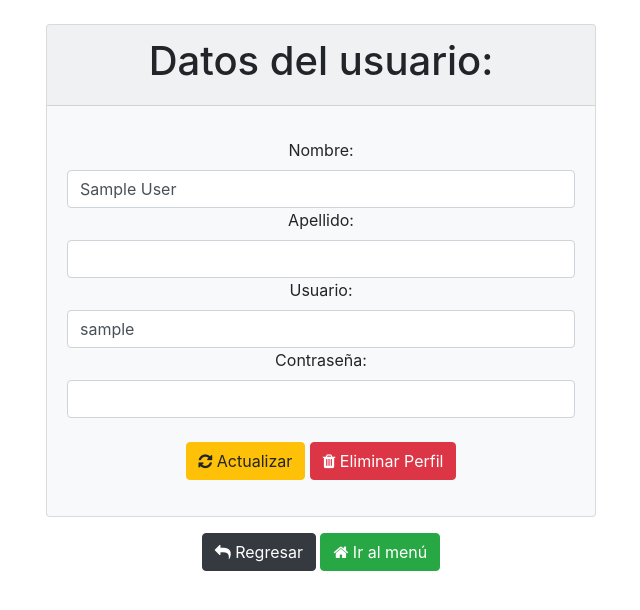
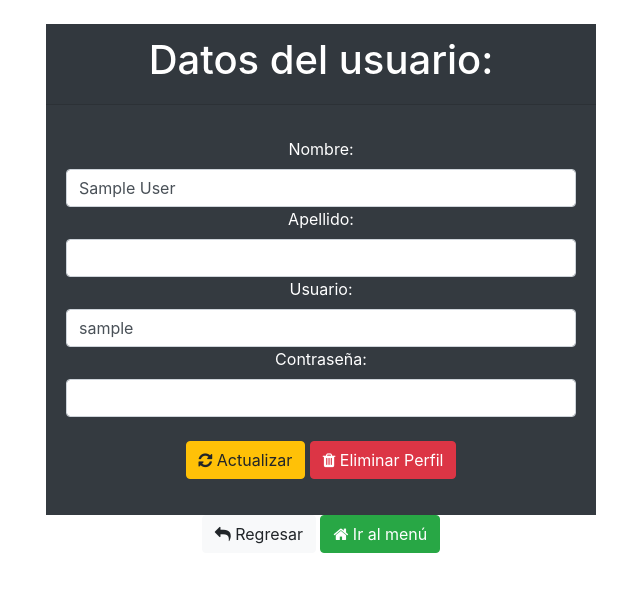
Before and after one commit to arek1298/Proyectos, a PHP site: page /home.php in a window 1280 px wide. Shown: the top 610 px of the page, without its empty margins (319-959 px from the left). Run offline with PHP 8.4, Linux system fonts and the light colour scheme; the visitor is signed in with stand-in values (Sample User, id 1).

Commit message:
actualizaciones

```diff
--- a/home.php
+++ b/home.php
@@ -11,6 +11,7 @@ include 'consulta.php';
 <head>
     <meta charset="UTF-8">
     <meta http-equiv="X-UA-Compatible" content="IE=edge">
+    <link rel="stylesheet" href="css/estilos.css">
     <link rel="stylesheet" href="https://cdnjs.cloudflare.com/ajax/libs/font-awesome/4.7.0/css/font-awesome.min.css">
     <meta name="viewport" content="width=device-width, initial-scale=1.0">
     <link rel="stylesheet" href="https://cdn.jsdelivr.net/npm/bootstrap@4.0.0/dist/css/bootstrap.min.css" integrity="sha384-Gn5384xqQ1aoWXA+058RXPxPg6fy4IWvTNh0E263XmFcJlSAwiGgFAW/dAiS6JXm" crossorigin="anonymous">
@@ -23,15 +24,15 @@ include 'consulta.php';
     <br>
 <center>
 
-<div class="card bg-light mb-3" style="width: 550px;">
-  <div class="card-header"><h1>Datos del usuario:</h1></div>
+<div class="b-3card bg-dark m" style="width: 550px; bakground-color: black;">
+  <div class="card-header"><h1 style="color: white;">Datos del usuario:</h1></div>
   <div class="card-body">
     <h5 class="card-title"></h5>
     <form action="actualizar.php" method="post">
-   <label>Nombre:</label><input type="text" class="form-control" name="nombre" value="<?php echo $ark['nombre']?>">
-   <label>Apellido:</label><input type="text" class="form-control" name="apellido" value="<?php echo $ark['apellido']?>">
-   <label>Usuario:</label><input type="text" class="form-control" name="usuario" value="<?php echo $ark['usuario']?>">
-   <label>Contraseña:</label><input type="text" class="form-control" name="usuario" value="<?php echo $ark['password']?>">
+   <label style="color: white;">Nombre:</label><input type="text" class="form-control" name="nombre" value="<?php echo $ark['nombre']?>">
+   <label style="color: white;">Apellido:</label><input type="text" class="form-control" name="apellido" value="<?php echo $ark['apellido']?>">
+   <label style="color: white;">Usuario:</label><input type="text" class="form-control" name="usuario" value="<?php echo $ark['usuario']?>">
+   <label style="color: white;">Contraseña:</label><input type="text" class="form-control" name="usuario" value="<?php echo $ark['password']?>">
   <br>
    <a class="btn btn-warning"  href="actualizar.php?id=<?php echo $ark['id'];?>"><i class="fa fa-refresh"></i> Actualizar</a>
 <a class="btn btn-danger" href="eliminar.php?id=<?php echo $ark['id'];?>"><i class="fa fa-trash"></i> Eliminar Perfil</a>
@@ -39,7 +40,7 @@ include 'consulta.php';
 </form>
   </div>
 </div>
-<a class="btn btn-dark" href="menu.php"> <i class="fa fa-reply"></i>  Regresar</a>
+<a class="btn btn-light" href="menu.php"> <i class="fa fa-reply"></i>  Regresar</a>
 <a class="btn btn-success" href="menu.php"> <i class="fa fa-home"></i> Ir al menú</a>
 </center>
 </body>
--- a/index.php
+++ b/index.php
@@ -1,7 +1,7 @@
 <!DOCTYPE html>
 <html>
 <head>
-	<title>insertar datos con ajax</title>
+	<title>Regístro de usuarios</title>
 	<script src="//cdn.jsdelivr.net/npm/sweetalert2@11"></script>
 	<link rel="stylesheet" href="sweetalert2.min.css">
 
@@ -17,6 +17,8 @@
                 <div id="login-column" class="col-md-6">
                     <div id="login-box" class="col-md-12">
 	  <form id="frmajax" method="POST">
+	  <div class="jumbotron jumbotron-fluid">
+  <div class="container">
 
 		<label>Nombre</label>
 		<p></p>
@@ -34,7 +36,7 @@
 		<p></p>
 		<input type="password" name="password" id="password" class="form-control">
 		<p></p>
-		<button id="btnguardar" class="btn btn-primary">Guardar datos</button>
+		<button id="btnguardar" class="btn btn-primary">Guardar datos</button><br>
 		<br>
 		<a name="" id="" class="btn btn-primary" href="iniciar.php" role="button">Inicio</a>
 	</form>
--- a/iniciar.php
+++ b/iniciar.php
@@ -2,7 +2,7 @@
 <!DOCTYPE html>
 <html>
 <head>
-	<title>insertar datos con ajax</title>
+	<title>Inicio sesión</title>
 	<script src="//cdn.jsdelivr.net/npm/sweetalert2@11"></script>
 	<link rel="stylesheet" href="sweetalert2.min.css">
 	<link rel="stylesheet" href="estilos.css">
@@ -14,7 +14,7 @@
 	<br>
 	<div class="jumbotron jumbotron-fluid">
   <div class="container">
-    <h1 class="display-4">Inicie sesión</h1>
+    <h1 class="display-4">Hola, Bienvenido a nuestra tienda</h1>
 	<form  method="post" class="form">
 <label>Usuario</label>
 		<p></p>
```
Also changed, not shown: css/estilos.css (added).
